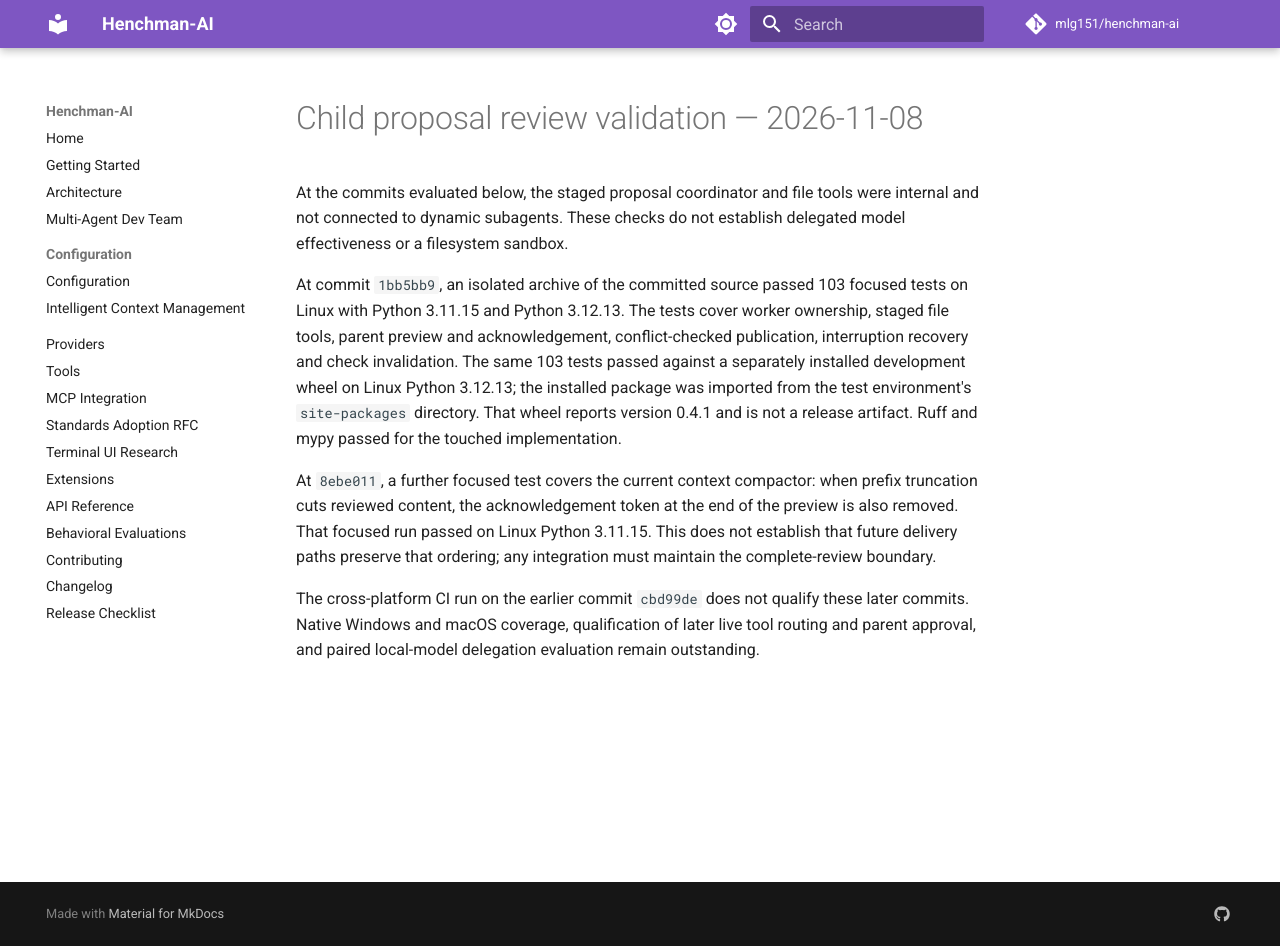
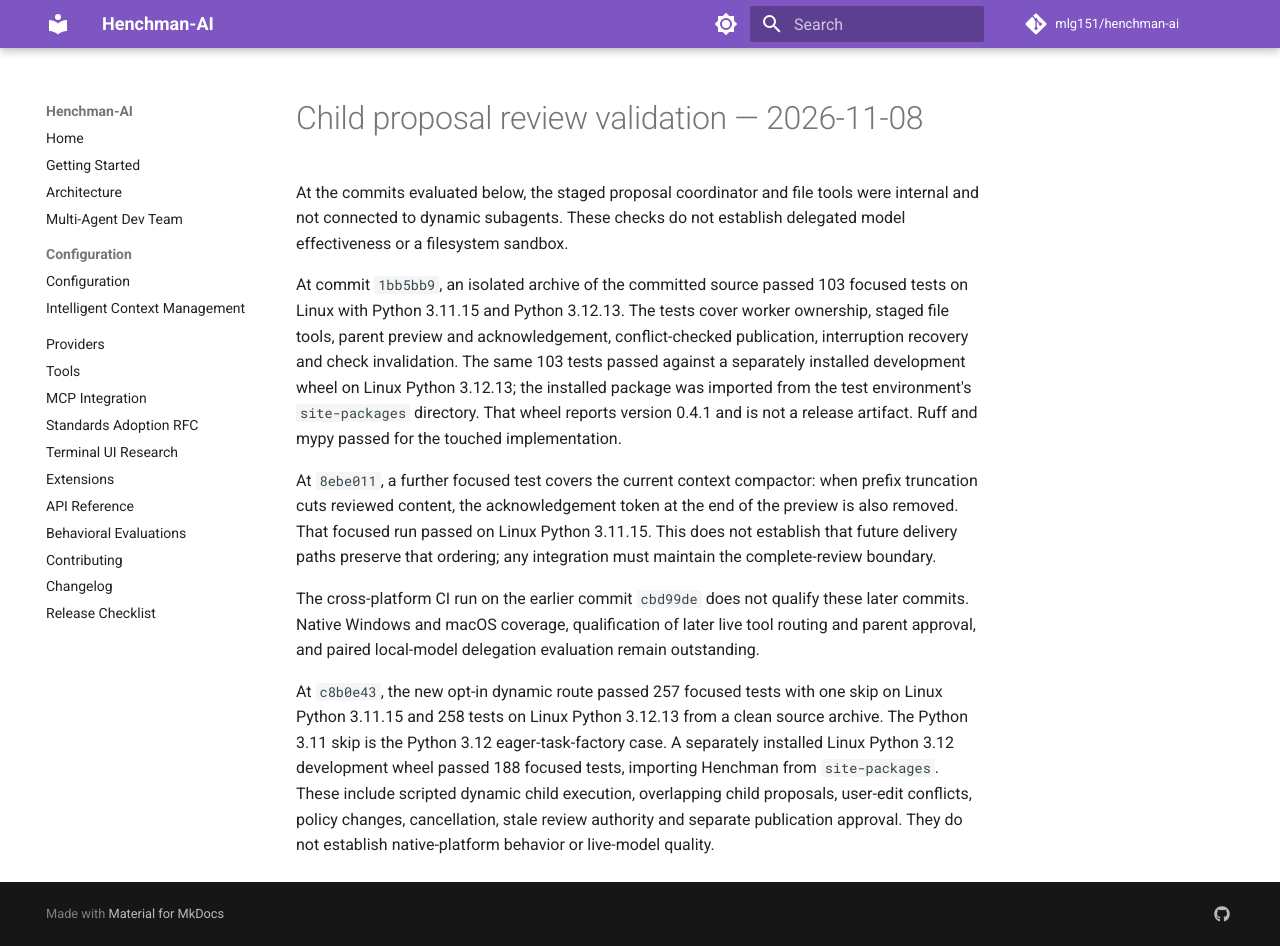
Before and after one commit to mlg151/henchman-ai, an MkDocs documentation site: the page built from docs/evaluations/2026-11-08-child-review-validation.md, in a window 1280 px wide and 946 px high. Built offline with MkDocs 1.6.1 and Material for MkDocs 9.7.7, drawn with Linux system fonts in a browser that asks for light colours; comment, search, counter and statistics services are not loaded.

Commit message:
Record staged dynamic runtime qualification

```diff
--- a/docs/evaluations/2026-11-08-child-review-validation.md
+++ b/docs/evaluations/2026-11-08-child-review-validation.md
@@ -23,3 +23,12 @@
 these later commits. Native Windows and macOS
 coverage, qualification of later live tool routing and parent approval, and
 paired local-model delegation evaluation remain outstanding.
+
+At `c8b0e43`, the new opt-in dynamic route passed 257 focused tests with one
+skip on Linux Python 3.11.15 and 258 tests on Linux Python 3.12.13 from a clean
+source archive. The Python 3.11 skip is the Python 3.12 eager-task-factory
+case. A separately installed Linux Python 3.12 development wheel passed 188
+focused tests, importing Henchman from `site-packages`. These include scripted
+dynamic child execution, overlapping child proposals, user-edit conflicts,
+policy changes, cancellation, stale review authority and separate publication
+approval. They do not establish native-platform behavior or live-model quality.
```
